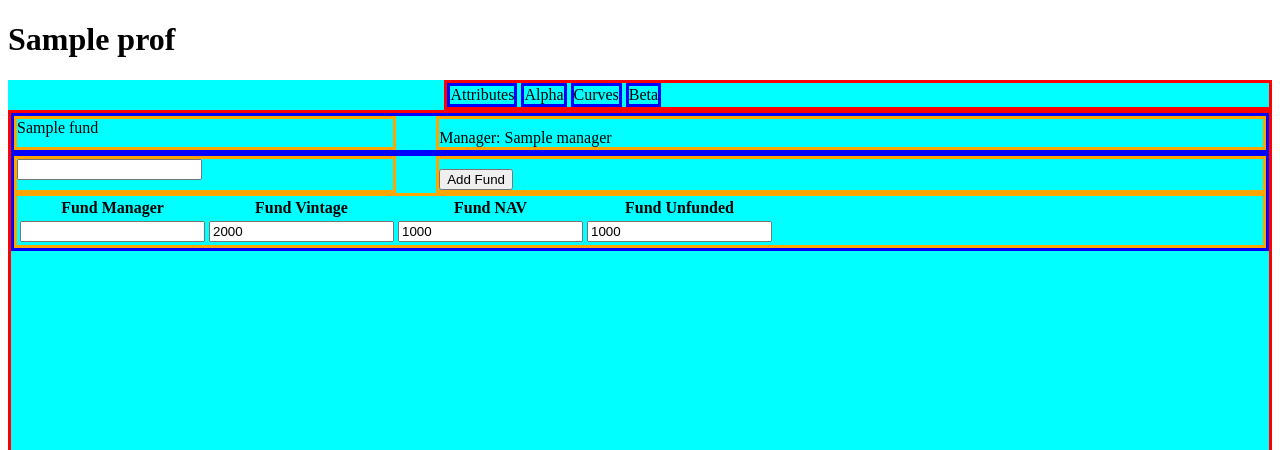
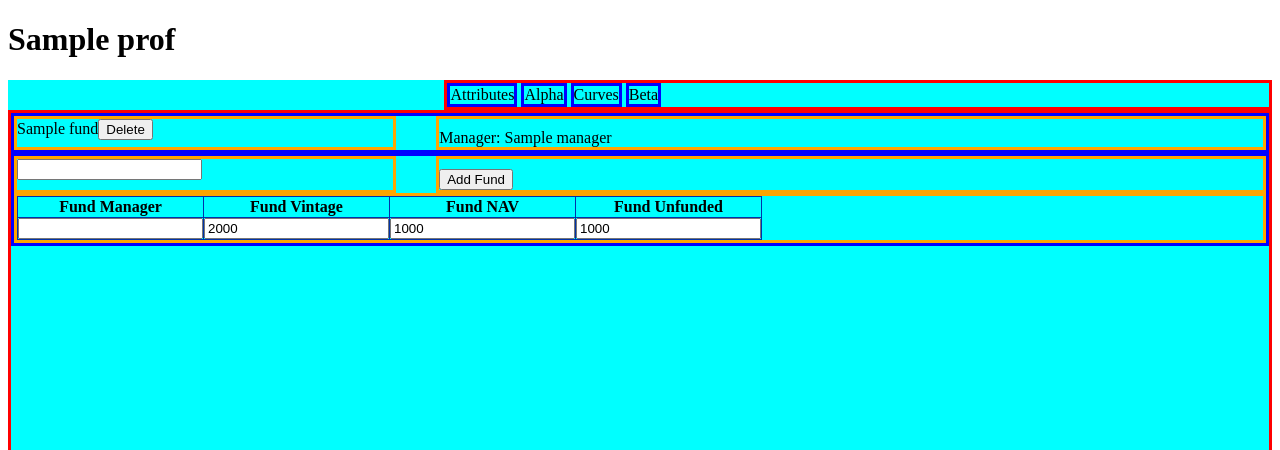
Before and after one commit to dveb8886/ResearchLab, a Flask app: template templates/portfolio.html in a window 1280 px wide. Shown: the top 450 px of the page. Run offline with Flask 2, Linux system fonts and the light colour scheme; the template is opened without the code that fills it: most values are stand-ins (such as "Sample title", 1, 10 or a date in 2020); some libraries are stand-ins or nearby versions.

Commit message:
Added delete button but some issues remained

```diff
--- /dev/null
+++ b/assets/sql/fund_delete.sql
@@ -0,0 +1,3 @@
+-- :name fund_delete
+delete from fund
+where id = :fund_id;
--- a/controllers/fund.py
+++ b/controllers/fund.py
@@ -179,3 +179,8 @@ class FundController():
             stat.commit()
             stat.commit_values()
         return 'success'
+
+    def delete(self, fund_id):
+        Fund.delete(fund_id)
+        stat
+        return 'success'
--- a/model/fund.py
+++ b/model/fund.py
@@ -35,5 +35,9 @@ class Fund:
             result.append(Fund(item))
         return result
 
+    @staticmethod
+    def delete(fund_id):
+        result = settings.sql.fund_delete(fund_id=fund_id)
+
     def change(self, fields):
         pass
--- a/routes/fund.py
+++ b/routes/fund.py
@@ -42,3 +42,7 @@ def graph_calc():
 @fund_api.route('/commit', methods=["post"])
 def commit_graph():
     return jsonify(controller.commitGraph(request.json))
+
+@fund_api.route('/delete/<fund_id>')
+def delete(fund_id):
+    return jsonify(controller.delete(fund_id))
--- a/static/css/portfolio.css
+++ b/static/css/portfolio.css
@@ -74,3 +74,65 @@
     border-color: red;
     border-style: solid;
 }
+
+/* CSS of the table */
+.table_tag, th, td {
+    border-collapse: collapse;
+    border: 1px solid #03A;
+}
+
+.table_colHeader {
+
+}
+
+.table_rowHeader {
+
+}
+
+.table_row {
+
+}
+
+.table_valueContainer {
+    text-align: right;
+    padding: 0px;
+}
+
+.table_value {
+    width: 60px;
+}
+
+.table_value.input {
+    text-align: right;
+    background-color: rgba(0,0,0,0);
+    border-style: none;
+    padding-top: 2px;
+    padding-bottom: 3px;
+    padding-right: 2px;
+}
+
+.table_value.fixed {
+    padding-top: 1px;
+    padding-bottom: 1px;
+    padding-right: 3px;
+}
+
+.table_container {
+    display: flex;
+}
+
+.table_row_header {
+
+}
+
+.table_data_container {
+    overflow: auto;
+    flex: 1;
+}
+
+.table_size.input {
+    padding: 0px;
+    border-style: none;
+    width: 40px;
+    text-align: center;
+}
--- a/static/js/portfolio.js
+++ b/static/js/portfolio.js
@@ -4,6 +4,22 @@
 function map(value, start1, stop1, start2, stop2) {
     return start2 + (stop2 - start2) * ((value - start1) / (stop1 - start1))
 }
+
+/**
+ * Delete a fund button
+ */
+function deleteFund(fund_id){
+
+    $.ajax({
+        url: "/fund/delete/"+fund_id,
+        type: "GET",
+        contentType: 'application/json',
+        success: function(response){
+            $( '.fund-container[fund=\''+fund_id+'\']' ).remove();
+        }
+    });
+}
+
 
 /**
  * This function takes the location of a mouse click within a graph, and returns the
--- a/templates/portfolio.html
+++ b/templates/portfolio.html
@@ -31,7 +31,7 @@
                 {% for fund in data['funds'] %}
                 <div class="fund-container" fund="{{ fund['id'] }}">
                     <div class="fund-summary">
-                        <div class="fund-summary-item fund-name" fund="{{ fund['id'] }}">{{ fund['name'] }}</div>
+                        <div class="fund-summary-item fund-name" fund="{{ fund['id'] }}">{{ fund['name'] }}<button type="button" onclick="deleteFund({{ fund['id'] }})">Delete</button></div>
                         <div class="fund-summary-item fund-preview">
                             <div class="fund-tab-item fund-attributes">Manager: {{ fund['manager'] }}</div>
                             <div class="fund-tab-item hidden fund-alpha"><canvas width="300" height="15"></canvas></div>
```
